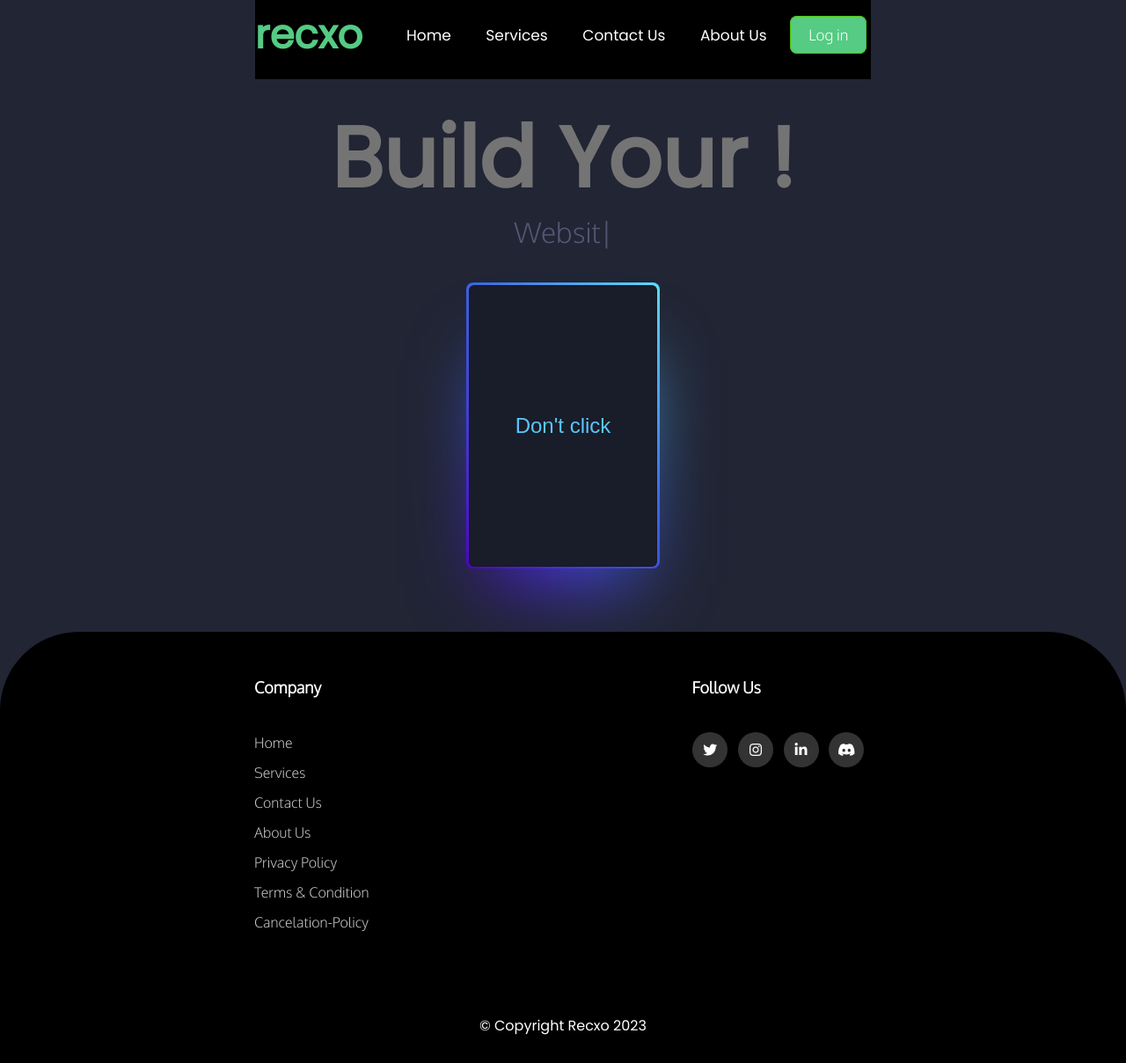
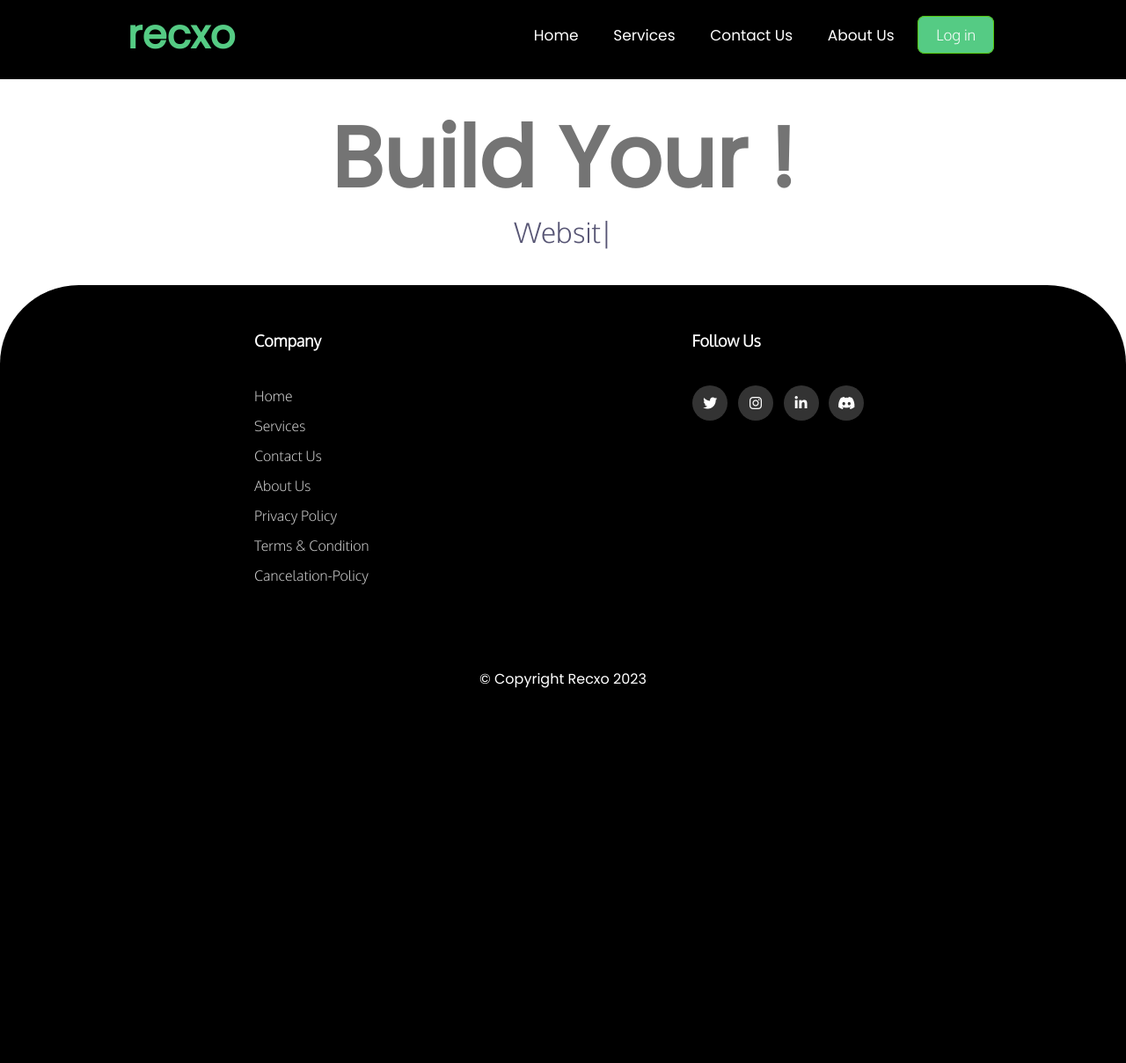
Before and after one commit to rishv1912/recxo-website, a Django app: page /softwares/ in a window 1280 px wide. Shown: the whole page at 88% size. After the commit the page ends 782 px from the top, so only its background shows below. Run offline with Django 4.2, Linux system fonts and the light colour scheme.

Commit message:
improving the software building section

```diff
--- a/static/style/software_section.css
+++ b/static/style/software_section.css
@@ -14,15 +14,15 @@
 
 
 
-.box {
+/* .box {
     width: 320px;
     height: 335px;
     border: 2px solid red;
     text-align: center;
     /* Optional, for centering content inside the box */
-    line-height: 100px;
+    /* line-height: 100px; */
     /* Optional, for vertical centering of text */
-}
+/* } */
 
 
 section {
@@ -89,13 +89,13 @@ h2{
 }
   body{
     /* min-height: 100vh; */
-    background: #212534;
-    display: flex;
-    align-items: center;
-    flex-direction: column;
+    /* background: #212534; */
+    /* display: flex; */
+    /* align-items: center; */
+    /* flex-direction: column; */
     /* padding-top: 2rem; */
     /* padding-bottom: 2rem; */
-    box-sizing: border-box;
+    /* box-sizing: border-box; */
   }
   /* section{
     min-height: 100vh;
--- a/templates/home/softwares_section.html
+++ b/templates/home/softwares_section.html
@@ -31,12 +31,12 @@
   <h1>Build Your !</h1>
   <h2><span class="auto-input" ></span></h2>
   <!--  -->
-  <div class="card">
+  <!-- <div class="card">
     <a href="{% url 'orders'%}">
 
       Don't click
     </a>
-  </div>
+  </div> -->
 </section>
 <script src="https://cdn.jsdelivr.net/npm/typed.js@2.0.12"></script>
 
```
